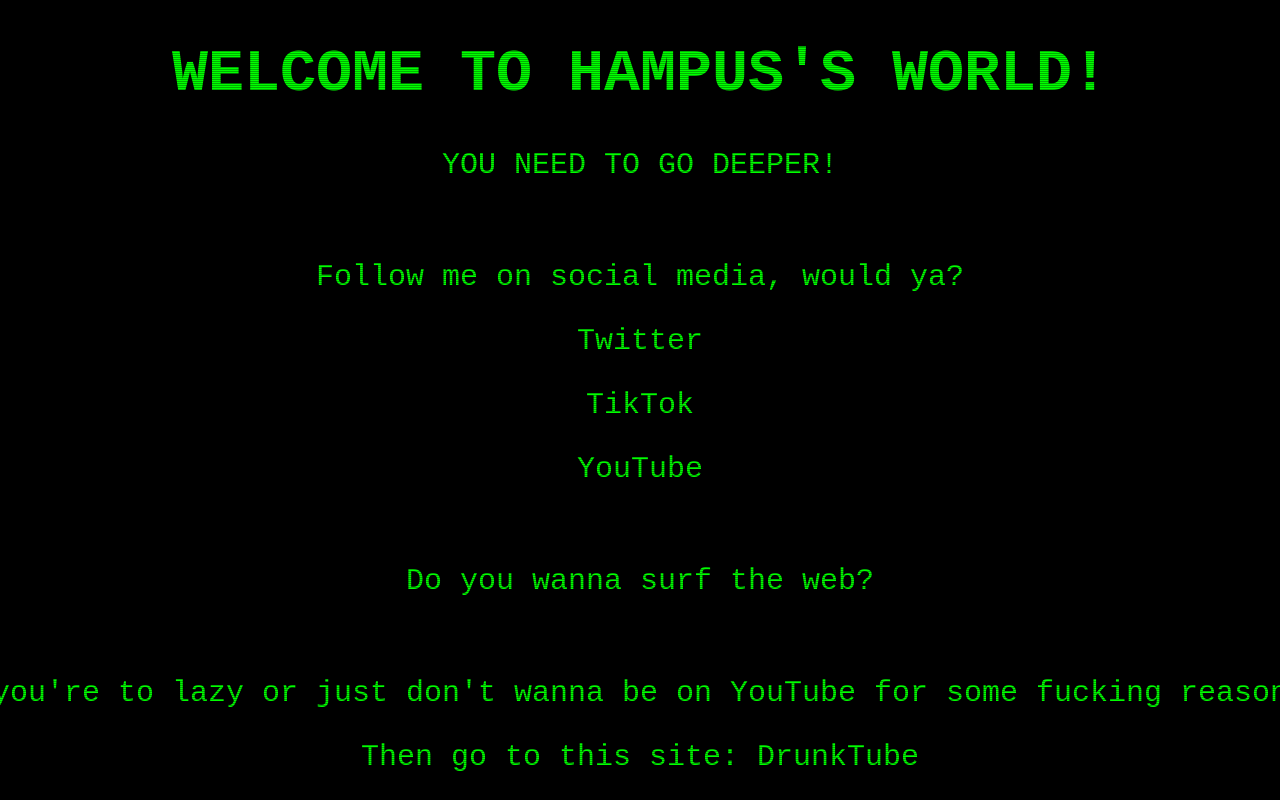
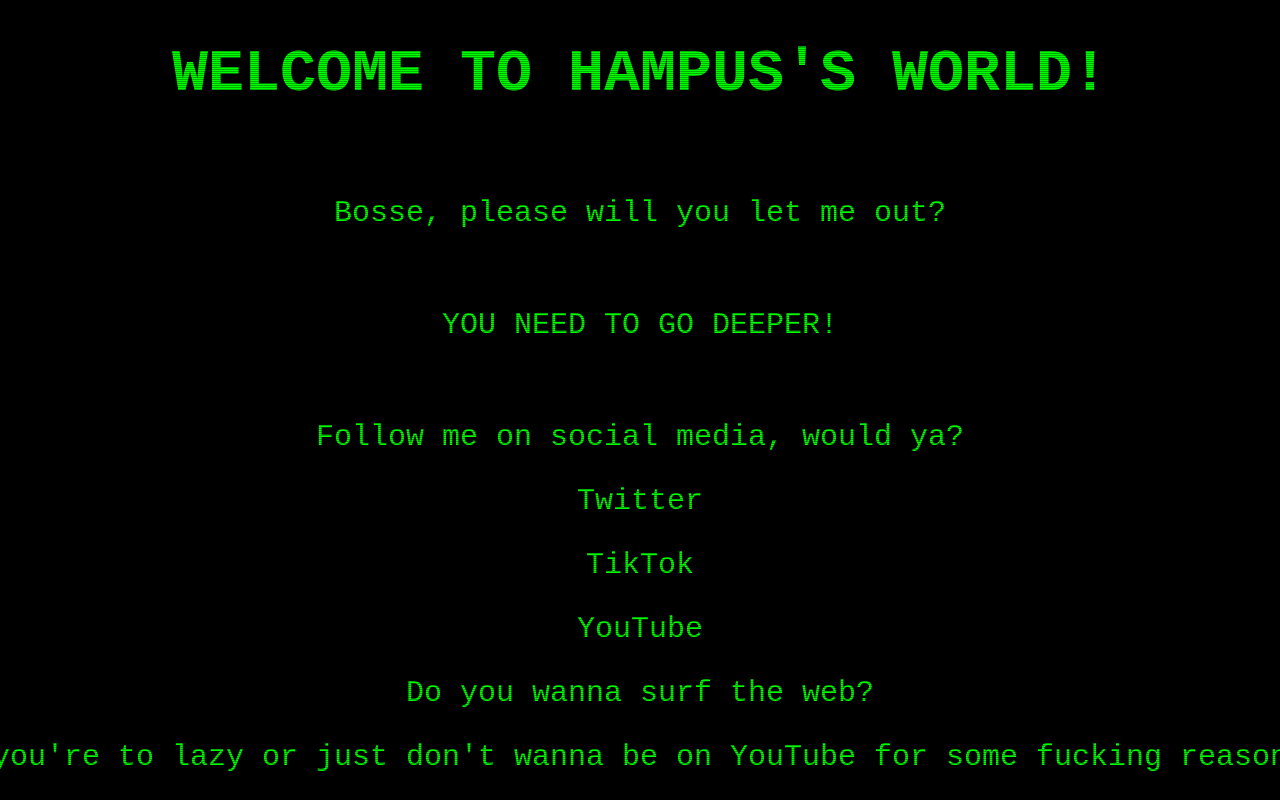
Before and after one commit to BestHampus/WEBSITE, a plain HTML site: page index.html in a window 1280 px wide. Drawn offline with Linux system fonts and the light colour scheme.

Commit message:
Update index.html

```diff
--- a/index.html
+++ b/index.html
@@ -69,13 +69,14 @@
 <body>
     <div id="scroll-container">
         <div id="content">
-            <h1>WELCOME TO HAMPUS'S WORLD!</h1>
+            <h1>WELCOME TO HAMPUS'S WORLD!</h1><br>
+            <p>Bosse, please will you <a href="https://besthampus.github.io/HampusHell/">let me out?</a></p><br>
             <p>YOU NEED TO <a href="https://besthampus.github.io/HampusHell/">GO DEEPER!</a></p><br>
             <p>Follow me on social media, would ya?</p>
             <p><a href="https://twitter.com/BESTHAMPUS" target="_blank">Twitter</a></p>
             <p><a href="https://www.tiktok.com/@besthampus?_t=8nXcyNyqXxI&_r=1" target="_blank">TikTok</a></p>
-            <p><a href="https://youtube.com/@hampusisbest?si=iXJP548P7OzswvgZ" target="_blank">YouTube</a></p><br>
-            <p><a href="https://besthampus.github.io/YouLikeWebsitesDontYou/" target="_blank">Do you wanna surf the web?</a></p><br>
+            <p><a href="https://youtube.com/@hampusisbest?si=iXJP548P7OzswvgZ" target="_blank">YouTube</a></p>
+            <p><a href="https://besthampus.github.io/YouLikeWebsitesDontYou/" target="_blank">Do you wanna surf the web?</a></p>
             <p>If you're to lazy or just don't wanna be on YouTube for some fucking reason...</p>
             <p>Then go to this site: <a href="https://besthampus.github.io/DrunkTube/">DrunkTube</a></p>
             <p>Or try this corrupted <a href="https://besthampus.github.io/CorruptedTerminal/">terminal!</a></p>
```
